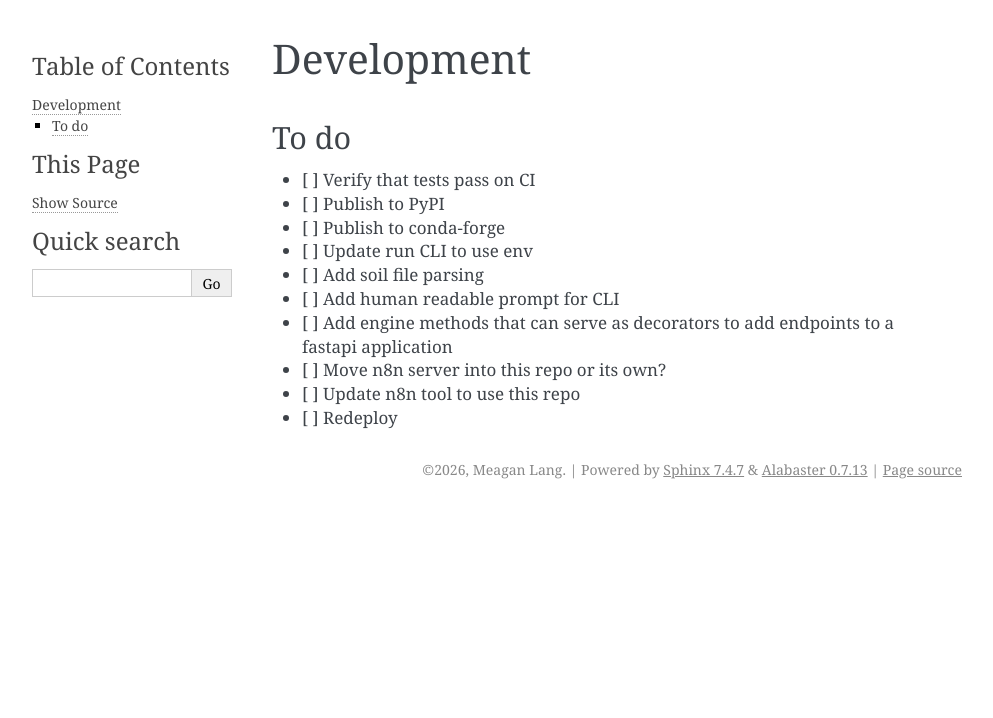
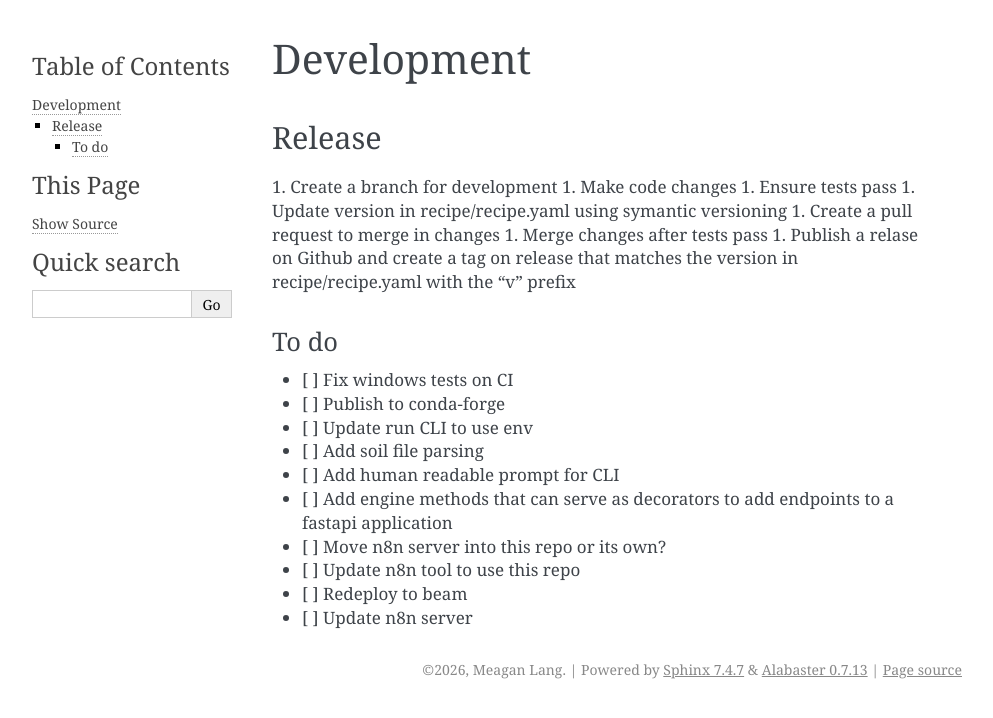
Before and after one commit to langmm/simulatr, a Sphinx documentation site: the page built from docs/dev.rst, in a window 1280 px wide. Shown: the top 718 px of the page, without its empty margins (148-1141 px from the left). Built offline with Sphinx 7.4.7, drawn with Linux system fonts in a browser that asks for light colours.

Commit message:
Added docs on release process Don't trigger tests or conda build workflows on release publish Don't trigger docs deployment or tests on tags since they are triggered on release publish or push already Added badges to README.md

```diff
--- a/TODO.md
+++ b/TODO.md
@@ -1,7 +1,6 @@
 # To do
 
-- [ ] Verify that tests pass on CI
-- [ ] Publish to PyPI
+- [ ] Fix windows tests on CI
 - [ ] Publish to conda-forge
 - [ ] Update run CLI to use env
 - [ ] Add soil file parsing
@@ -9,4 +8,5 @@
 - [ ] Add engine methods that can serve as decorators to add endpoints to a fastapi application
 - [ ] Move n8n server into this repo or its own?
 - [ ] Update n8n tool to use this repo
-- [ ] Redeploy
+- [ ] Redeploy to beam
+- [ ] Update n8n server
--- a/docs/dev.rst
+++ b/docs/dev.rst
@@ -2,5 +2,16 @@
 Development
 ============
 
+Release
+-------
+
+1. Create a branch for development
+1. Make code changes
+1. Ensure tests pass
+1. Update version in recipe/recipe.yaml using symantic versioning
+1. Create a pull request to merge in changes
+1. Merge changes after tests pass
+1. Publish a relase on Github and create a tag on release that matches the version in recipe/recipe.yaml with the "v" prefix
+
 .. include:: ../TODO.md
    :parser: myst_parser.sphinx_
```
Also changed, not shown: README.md (+10 -0 lines), 3 other files.
